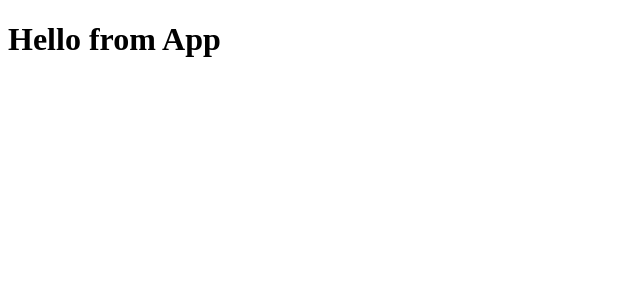
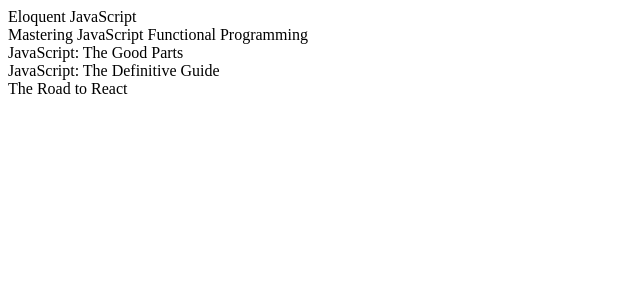
Before and after one commit to claudias-hub/myFlix-client, a React app: page / in a window 1280 px wide. Shown: the top 300 px of the page, without its empty margins (0-640 px from the left). Built offline with nearby package versions, Linux system fonts and the light colour scheme.

Commit message:
test app.jsx

```diff
--- a/src/App.jsx
+++ b/src/App.jsx
@@ -1,7 +1,8 @@
 import React from 'react';
+import { MainView } from './views/main-view/main-view.jsx';
 
 const App = () => {
-  return <h1>Hello from App</h1>;
+  return <MainView />;
 };
 
 export default App;
```
